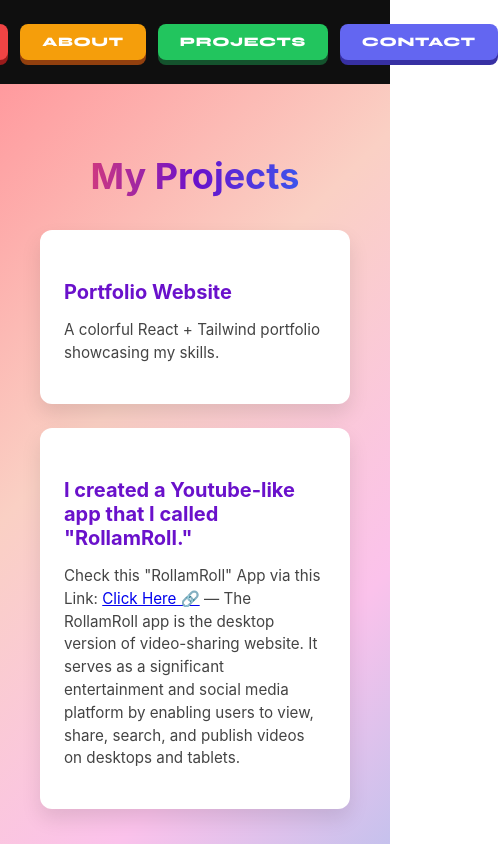
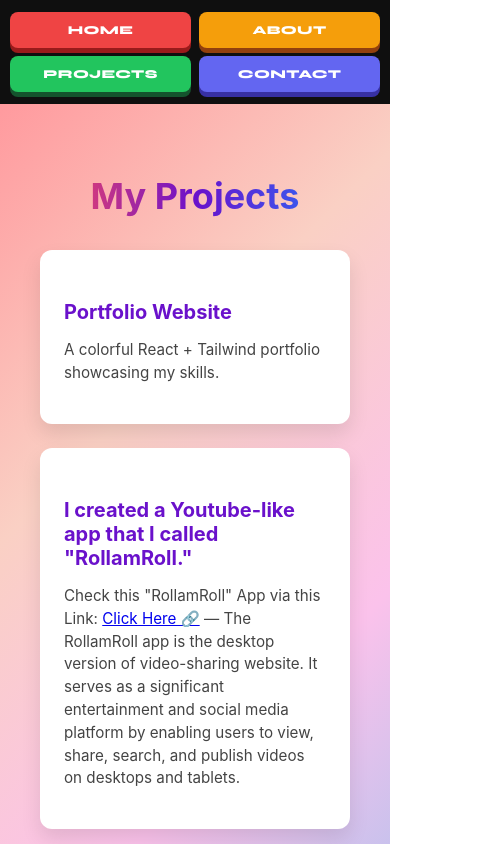
Before and after one commit to LAXMINARAYAN-RAJBHAR/my-portfolio, a React (Create React App) app: page /my-portfolio/projects in a window 390 px wide. Shown: the top 844 px of the page, 498 px wide, since content can reach past the window. Built offline with nearby package versions, Linux system fonts and the light colour scheme.

Commit message:
update: New changes

```diff
--- a/src/components/Navbar.css
+++ b/src/components/Navbar.css
@@ -4,14 +4,18 @@
   display: flex;
   justify-content: center;
   align-items: center;
-  padding: 24px 32px;
+  padding: 16px 12px;
   background: #0f0f0f;
+  width: 100%;
+  box-sizing: border-box;
 }
 
 .navbar-links {
   display: flex;
-  gap: 12px;
-  align-items: center;
+  flex-wrap: wrap;
+  justify-content: center;
+  gap: 8px;
+  width: 100%;
 }
 
 .nav-link {
@@ -22,53 +26,60 @@
   text-transform: uppercase;
   letter-spacing: 0.05em;
   color: #fff;
-  padding: 10px 22px;
+  padding: 10px 18px;
   border-radius: 8px;
   display: inline-block;
   transition: transform 0.1s ease, box-shadow 0.1s ease;
   user-select: none;
+  white-space: nowrap;
+  box-sizing: border-box;
 }
 
 .nav-link:active {
   transform: translateY(4px) !important;
+  box-shadow: none !important;
 }
 
 /* Home — Red */
-.nav-home {
-  background: #ef4444;
-  box-shadow: 0 5px 0 #991b1b;
-}
-.nav-home:hover {
-  transform: translateY(3px);
-  box-shadow: 0 2px 0 #991b1b;
+.nav-home { background: #ef4444; box-shadow: 0 5px 0 #991b1b; }
+.nav-home:hover { transform: translateY(3px); box-shadow: 0 2px 0 #991b1b; }
+
+/* About — Amber */
+.nav-about { background: #f59e0b; box-shadow: 0 5px 0 #92400e; }
+.nav-about:hover { transform: translateY(3px); box-shadow: 0 2px 0 #92400e; }
+
+/* Projects — Green */
+.nav-projects { background: #22c55e; box-shadow: 0 5px 0 #14532d; }
+.nav-projects:hover { transform: translateY(3px); box-shadow: 0 2px 0 #14532d; }
+
+/* Contact — Indigo */
+.nav-contact { background: #6366f1; box-shadow: 0 5px 0 #3730a3; }
+.nav-contact:hover { transform: translateY(3px); box-shadow: 0 2px 0 #3730a3; }
+
+/* ── Tablet (max 600px) ── */
+@media (max-width: 600px) {
+  .navbar { padding: 12px 10px; }
+
+  .nav-link {
+    font-size: 11px;
+    padding: 9px 14px;
+    letter-spacing: 0.03em;
+  }
 }
 
-/* About — Amber */
-.nav-about {
-  background: #f59e0b;
-  box-shadow: 0 5px 0 #92400e;
+/* ── Mobile (max 400px) ── */
+@media (max-width: 400px) {
+  .navbar-links {
+    display: grid;
+    grid-template-columns: 1fr 1fr;
+    gap: 8px;
+    width: 100%;
+  }
+
+  .nav-link {
+    text-align: center;
+    font-size: 12px;
+    padding: 11px 8px;
+    width: 100%;
+  }
 }
-.nav-about:hover {
-  transform: translateY(3px);
-  box-shadow: 0 2px 0 #92400e;
-}
-
-/* Projects — Green */
-.nav-projects {
-  background: #22c55e;
-  box-shadow: 0 5px 0 #14532d;
-}
-.nav-projects:hover {
-  transform: translateY(3px);
-  box-shadow: 0 2px 0 #14532d;
-}
-
-/* Contact — Indigo */
-.nav-contact {
-  background: #6366f1;
-  box-shadow: 0 5px 0 #3730a3;
-}
-.nav-contact:hover {
-  transform: translateY(3px);
-  box-shadow: 0 2px 0 #3730a3;
-}
```
